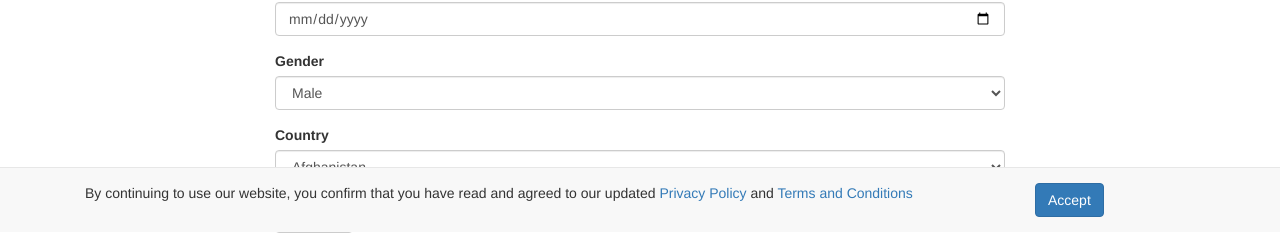
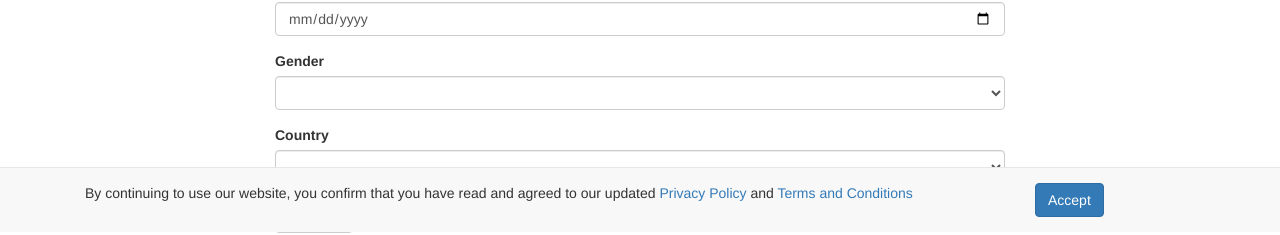
Before and after one commit to EssamAy/saraha_clone, an Angular app in the folder angular-src/: page /account/register in a window 1280 px wide. Shown: the part 568-803 px from the top of the page. Built offline with nearby package versions, Linux system fonts and the light colour scheme.

Commit message:
bind inputs

```diff
--- a/angular-src/src/app/pages/register/register.component.html
+++ b/angular-src/src/app/pages/register/register.component.html
@@ -7,34 +7,34 @@
         </div>
         <div class="form-group">
           <label for="password">Password</label>
-          <input type="password" class="form-control" name="password" placeholder="Password">
+          <input [(ngModel)]="password" type="password" class="form-control" name="password" placeholder="Password">
         </div>
         <div class="form-group">
             <label for="passwordconfirmation">Password Confirmation</label>
-            <input type="password" class="form-control" name="passwordconfirmation" placeholder="Password">
+            <input [(ngModel)]="passwordconfirmation" type="password" class="form-control" name="passwordconfirmation" placeholder="Password">
         </div>
         <div class="form-group">
             <label for="username">Username</label>
-            <input type="text" class="form-control" name="username" placeholder="Username">
+            <input [(ngModel)]="username" type="text" class="form-control" name="username" placeholder="Username">
         </div>
         <div class="form-group">
             <label for="name">Name</label>
-            <input type="text" class="form-control" name="name" placeholder="Name">
+            <input [(ngModel)]="name" type="text" class="form-control" name="name" placeholder="Name">
         </div>
         <div class="form-group">
             <label for="birthdate">Birth Date</label>
-            <input type="date" class="form-control" name="birthdate" placeholder="Birth Date">
+            <input [(ngModel)]="birthdate" type="date" class="form-control" name="birthdate" placeholder="Birth Date">
         </div>
         <div class="form-group">
             <label for="gender">Gender</label>
-            <select class="form-control" name="gender">
+            <select [(ngModel)]="gender" class="form-control" name="gender">
               <option value="Male">Male</option>
               <option value="Female">Female</option>
             </select>
         </div>
         <div class="form-group">
             <label for="country">Country</label>
-            <select class="form-control" name="country">
+            <select [(ngModel)]="country" class="form-control" name="country">
                 <option *ngFor="let country of countryList">{{country}}</option>
             </select>
         </div>
```
